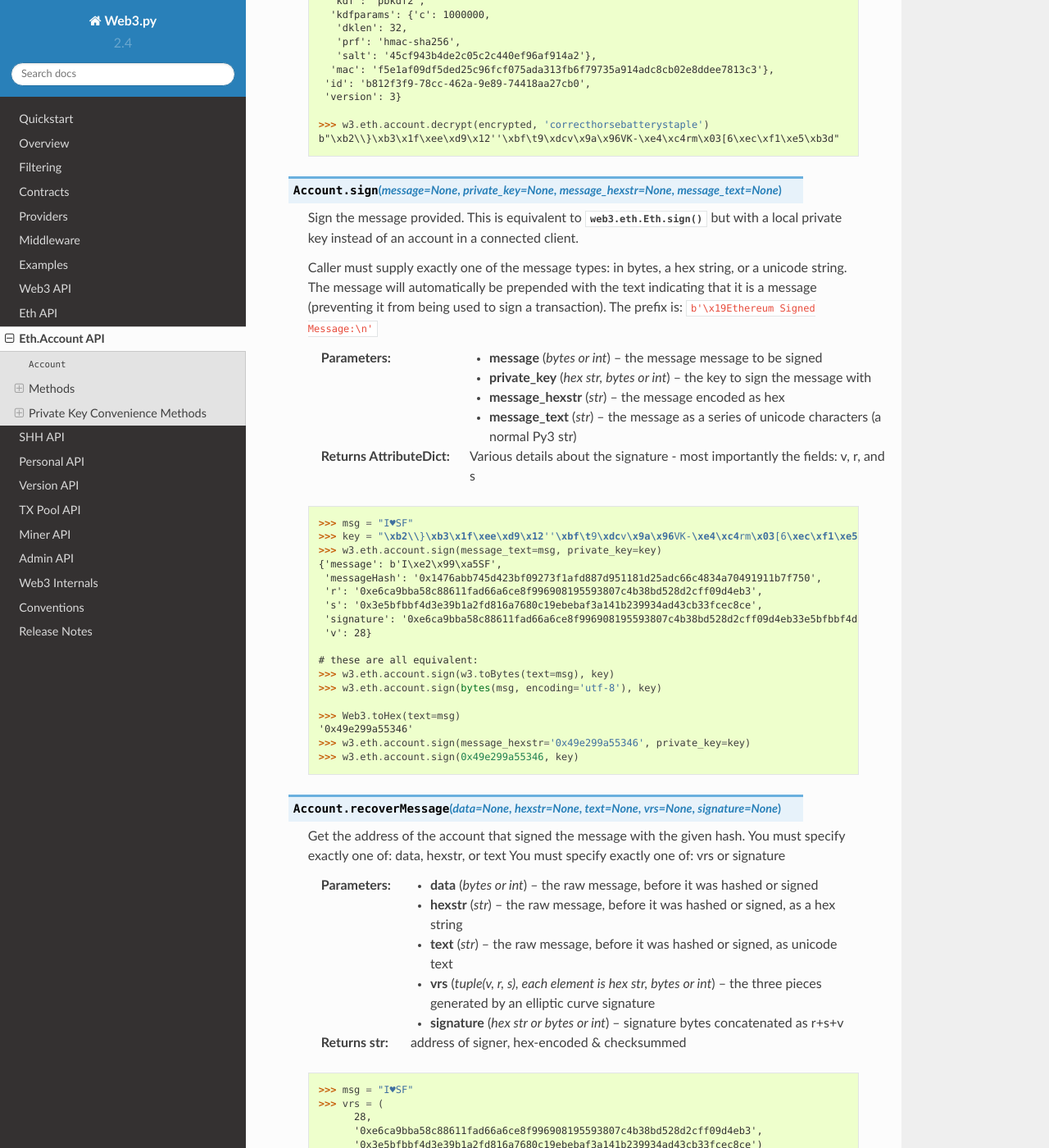
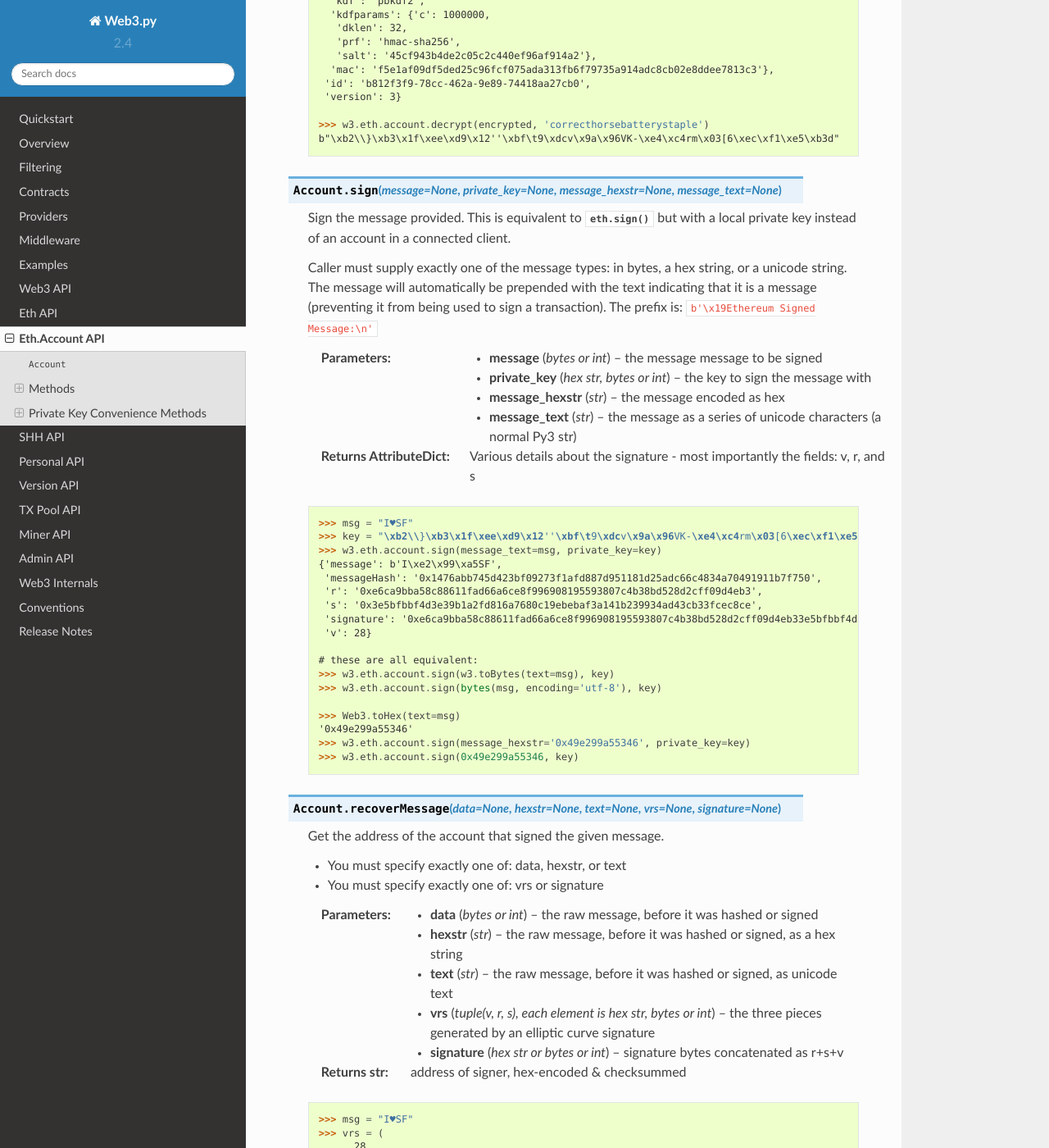
Before and after one commit to shuziren/web3.py, a Sphinx documentation site: the page built from docs/web3.eth.account.rst, in a window 1280 px wide and 1400 px high, scrolled down 2256 px. Shown: the whole window at 82% size. Built offline with Sphinx 7.4.7 and the Read the Docs theme 2.0.0, drawn with Linux system fonts in a browser that asks for light colours; pages that are not in the unit, such as notebooks, are missing from menus; some of the changed text lies outside the part shown.

Commit message:
eth.account doc improvements

```diff
--- a/docs/web3.eth.account.rst
+++ b/docs/web3.eth.account.rst
@@ -107,7 +107,7 @@ The following methods are available on the ``Web3.eth.account`` namespace.
 
 .. py:method:: Account.decrypt(keyfile_json, password)
 
-    Decrypts the private key encrypted using an Ethereum client or :meth:`Account.encrypt`.
+    Decrypts the private key encrypted using an Ethereum client or :meth:`~Account.encrypt`.
 
     :param keyfile_json: The encrypted key
     :type keyfile_json: dict or str
@@ -136,7 +136,7 @@ The following methods are available on the ``Web3.eth.account`` namespace.
 
 .. py:method:: Account.sign(message=None, private_key=None, message_hexstr=None, message_text=None)
 
-    Sign the message provided. This is equivalent to :meth:`web3.eth.Eth.sign` but with
+    Sign the message provided. This is equivalent to :meth:`eth.sign() <web3.eth.Eth.sign>` but with
     a local private key instead of an account in a connected client.
 
     Caller must supply exactly one of the message types:
@@ -177,9 +177,10 @@ The following methods are available on the ``Web3.eth.account`` namespace.
 
 .. py:method:: Account.recoverMessage(data=None, hexstr=None, text=None, vrs=None, signature=None)
 
-    Get the address of the account that signed the message with the given hash.
-    You must specify exactly one of: data, hexstr, or text
-    You must specify exactly one of: vrs or signature
+    Get the address of the account that signed the given message.
+
+    * You must specify exactly one of: data, hexstr, or text
+    * You must specify exactly one of: vrs or signature
 
     :param data: the raw message, before it was hashed or signed
     :type data: bytes or int
@@ -276,7 +277,7 @@ The following methods are available on the ``Web3.eth.account`` namespace.
 
 .. py:method:: Account.hashMessage(data=None, hexstr=None, text=None)
 
-    Generate the message hash, including the prefix. See :meth:`Account.sign`
+    Generate the message hash, including the prefix. See :meth:`~Account.sign`
     for more about the prefix. Supply exactly one of the three arguments.
 
     :param data: the message to sign, in primitive form
@@ -345,8 +347,8 @@ Private Key Convenience Methods
 ---------
 
 The following are a set of methods that mirror :class:`Account` methods, but
-with a prefilled private key. They are accessible as a result of the :meth:`Account.create` and
-:meth:`Account.privateKeyToAccount` calls.
+with a prefilled private key. They are accessible as a result of the :meth:`~Account.create` and
+:meth:`~Account.privateKeyToAccount` calls.
 
 
 .. py:method:: web3.utils.signing.LocalAccount.encrypt(password)
```
Also changed, not shown: other parts of docs/web3.eth.account.rst (+2 -1 lines).
